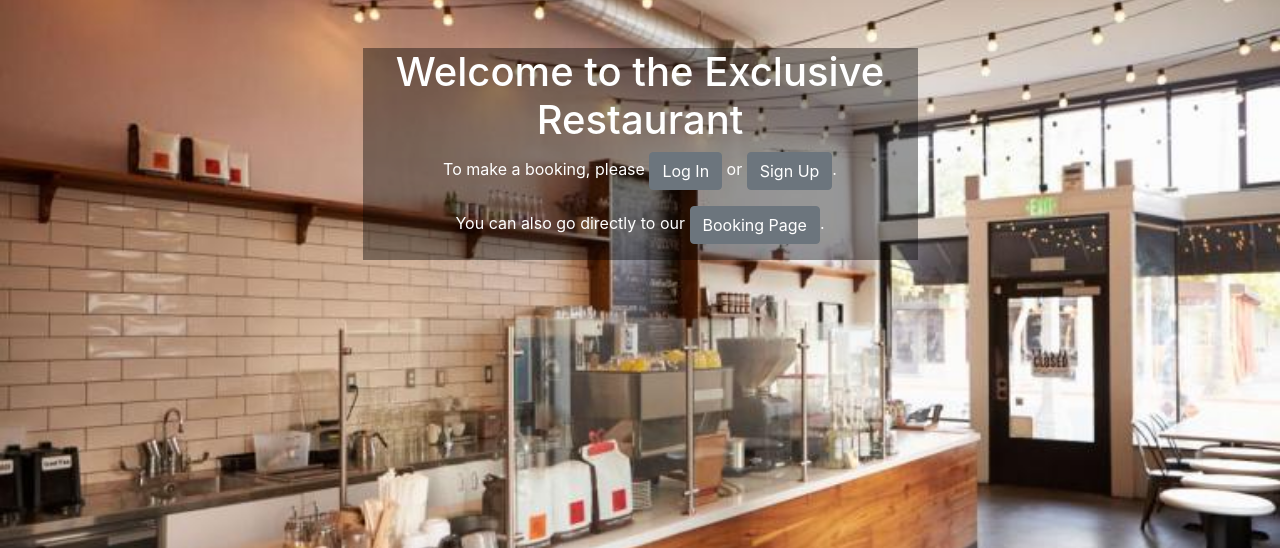
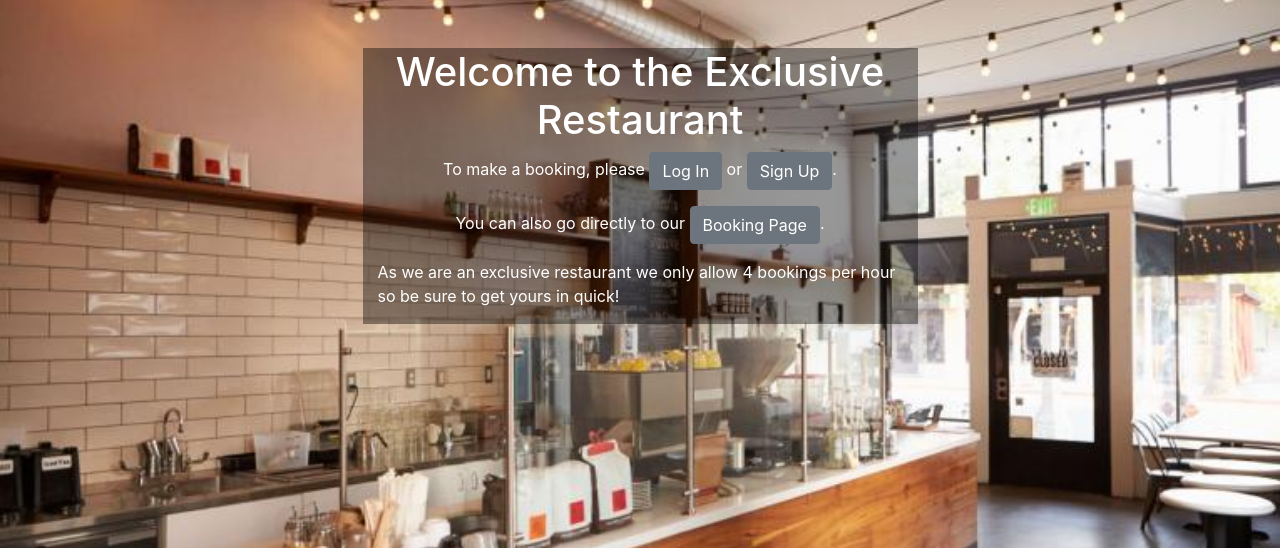
Before and after one commit to DerekMor/new-booking, a Django app: page / in a window 1280 px wide. Shown: the part 56-604 px from the top of the page. Run offline with Django 4.2, Linux system fonts and the light colour scheme; some libraries are stand-ins or nearby versions.

Commit message:
Add some content to home page, adjust div wdths on booking page and clear out readme file

```diff
--- a/bookings/templates/bookings/booking_list.html
+++ b/bookings/templates/bookings/booking_list.html
@@ -1,7 +1,8 @@
 {% extends 'bookings/base.html' %}
 
 {% block content %}
-<div class="container overlay text-center">
+<div class="container overlay text-center" style="max-width: 600px;">
+    <div style="max-width: 300px; margin: 0 auto;">
     <h1>Booking List</h1>
     <ul>
         {% for booking in bookings %}
@@ -39,7 +40,7 @@
         </div>
         <button type="submit" class="btn btn-primary">Book a Table</button>
     </form>
-
+</div>
 </div>
 
 <script>
--- a/bookings/templates/bookings/home.html
+++ b/bookings/templates/bookings/home.html
@@ -13,6 +13,9 @@
             <p class="text-center">
                 You can also go directly to our <a href="{% url 'booking_list' %}" class="btn btn-secondary">Booking Page</a>.
             </p>
+            <p>
+                As we are an exclusive restaurant we only allow 4 bookings per hour so be sure to get yours in quick!
+            </p>
         </div>
     </div>
 </div>
```
Also changed, not shown: db.sqlite3.
